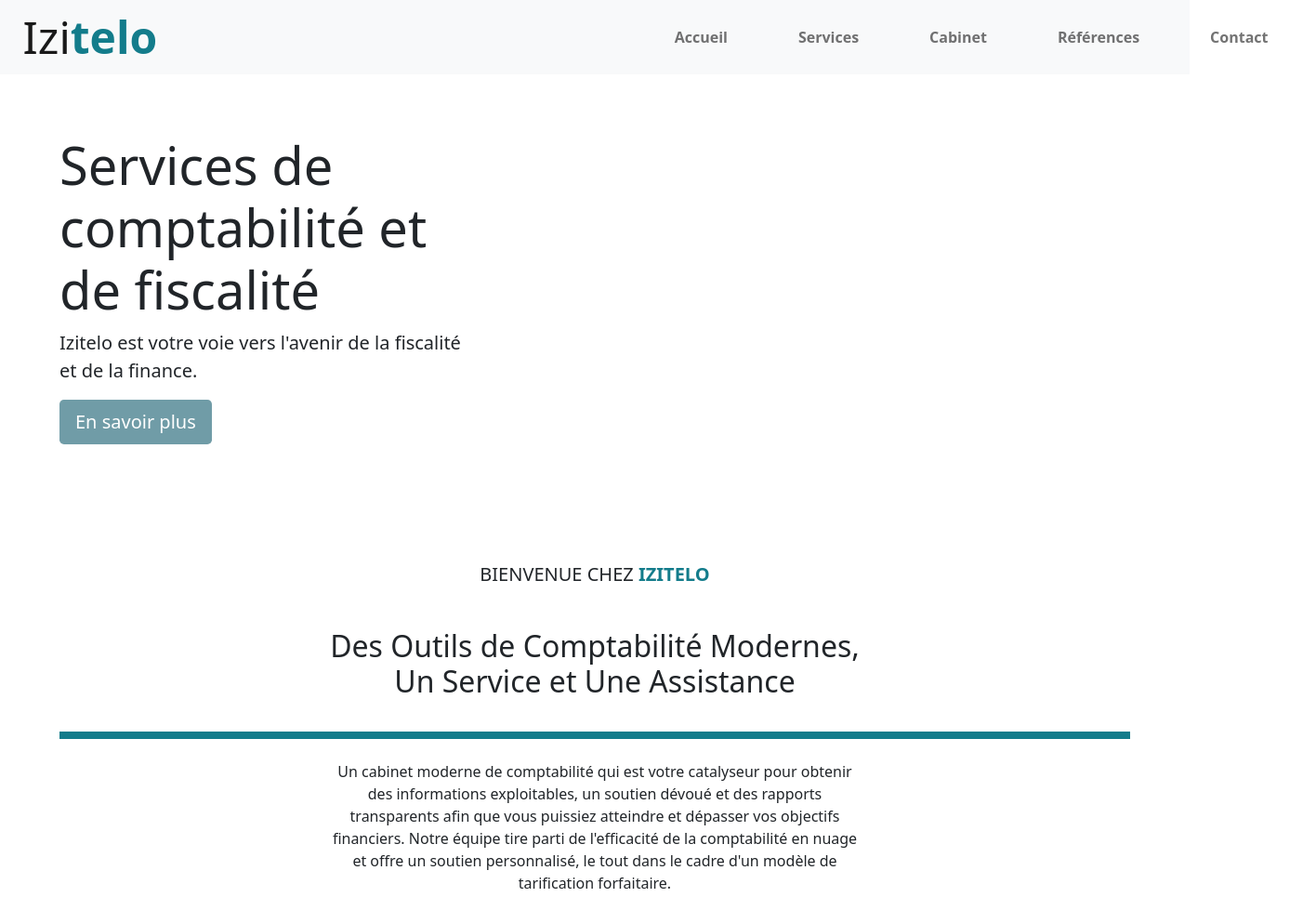
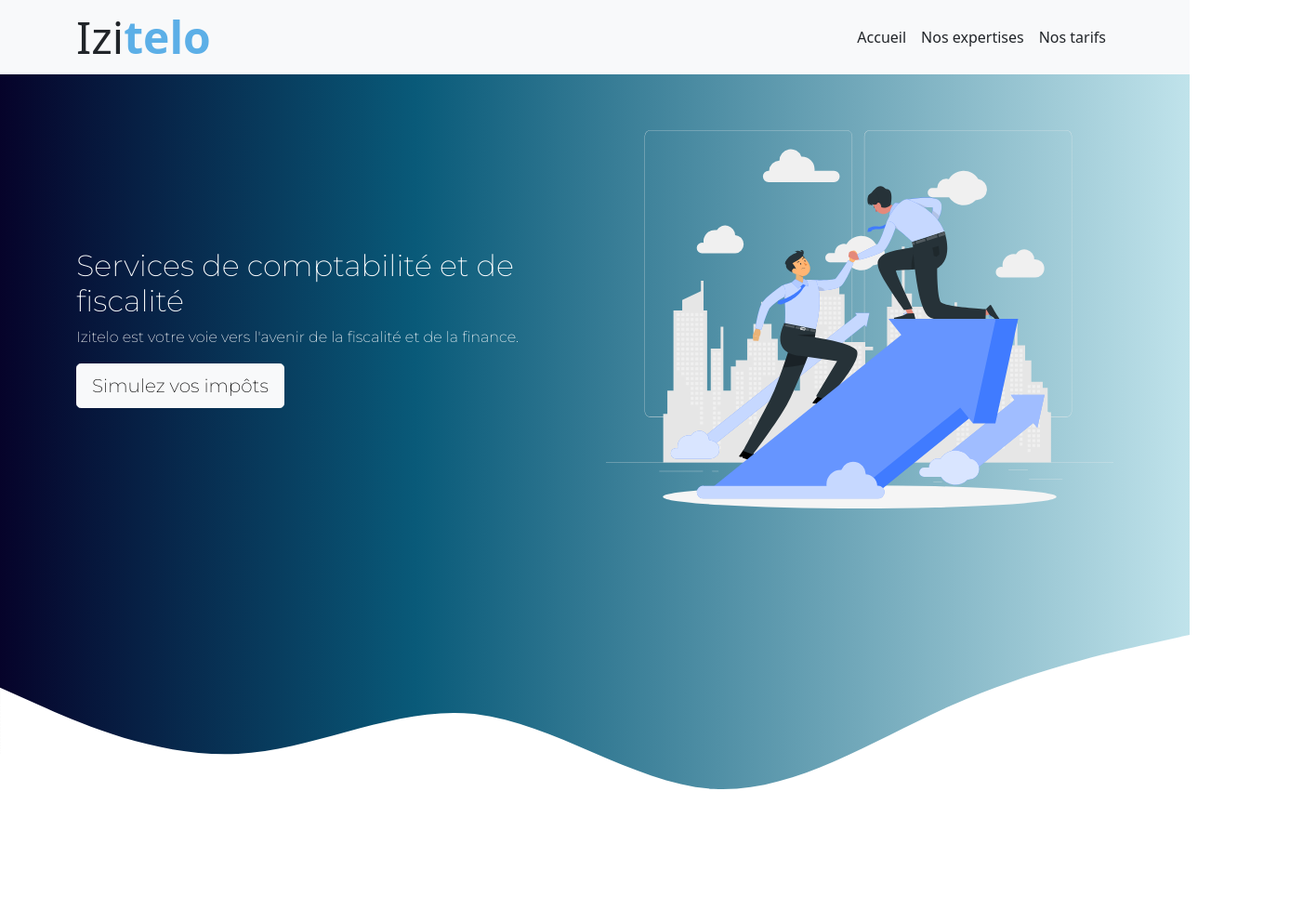
Before and after one commit to Piso02/izytelo, a plain HTML site: page index.html in a window 1280 px wide. Shown: the top 965 px of the page at 93% size, 1402 px wide, since content can reach past the window. After the commit the page ends 910 px from the top, so only its background shows below. Drawn offline with nearby package versions, Linux system fonts and the light colour scheme.

Commit message:
begining 2nd version

```diff
--- a/index.css
+++ b/index.css
@@ -1,7 +1,12 @@
+
+html, body {
+    height: 100%;
+}
+
 
 /* logo izytelo */
 span.logo {
-    color: #137C8B;
+    color: #5CAFE7;
     font-weight: bold;
 }
 
@@ -11,10 +16,12 @@ nav {
 }
 a.navbar-brand {
     font-size: 3em;
+    color: inherit;
 }
     /* nav-link list */
     a.nav-link {
-        font-weight: bold;
+        text-decoration: none;
+        color: inherit;
     }
     a.nav-link:hover {
         font-weight: normal;
@@ -22,67 +29,24 @@ a.navbar-brand {
         border-right:none;
         border-left:none;
         border-top: none;
+        color: inherit;
     }
 
-    /* media queries navbar */
-        /*on max size*/
-        @media screen and (min-width:600px) {
-            .collapse.navbar-collapse {
-                margin-left: 40%;
-            }
-            a.navbar-brand {
-                padding-left: 1%;
-            }
-            .nav-item {
-                padding-left: 30px;
-                padding-right: 30px;
-            }
-        }
-        /*on min size*/
-        @media screen and (max-width:600px)  {
-            a.navbar-brand {
-                font-size: 2em;
-            }
-            a.nav-link {
-                background-color: #B8CBD0;
-            }
-        }
+/* gradient */
+.gradient {
+    background: rgb(6,3,42);
+    background: linear-gradient(90deg, rgba(6,3,42,1) 0%, rgba(9,90,121,1) 35%, rgba(192,227,235,1) 100%);
+    }
 
-/* landing page */
-    /*.jumbotron {
-        width: 100%;
-        height: 70%;
-        background-position: center center;
-        background-size: cover;
-        /*background-image: url(img/banner.jpg);
-    } */
-        .jumbotron {
-            padding-left: 0%;
-        }
-    /* writed content */
-        /* media queries container-jumbo */
-            /*on max size*/
-            @media screen and (min-width:600px) {
-            .container-jumbo {
-                margin-top: 5%;
-                padding-left: 5%;
-                width: 40%;
-            }
-        }
-            /*on min size*/
-        @media screen and (max-width:600px)  {
-            .container-jumbo {
-                margin-top: 5%;
-                padding-left: 5%;
-                width: 70%;
-            }
-        }
-        a.btn.btn-lg {
-            background-color: #709CA7;
-            color: white;
-        }
+/*landing page*/
+.page-header {
+    margin-top: 4rem;
+    color: white;
+    font-family: 'Montserrat', sans-serif;;
+}
 
-/* container-about */
+
+/* container-about
     .container-about {
         margin-top: 10%;
         padding-left: 5%;
@@ -106,21 +70,21 @@ a.navbar-brand {
             width: 50%;
             margin: 0 auto;
         }
-            /*on min size*/
+            /*on min size
         @media screen and (max-width:600px)  {
             .p.about-landing {
                 width: 100%;
             }
         }
 
-/* Grid */
+/* Grid
     .container-grid {
         margin-top: 7%;
         padding-left: 5%;
         margin-bottom: 7%;
     }
 
-    /* card */
+    /* card
     div.col-sm {
         text-align: center;
     }
@@ -134,7 +98,7 @@ a.navbar-brand {
         height: auto;
         margin-bottom: 8%;
     }
-            /*on min size */
+            /*on min size
         @media screen and (max-width:600px)  {
             .img-fluid {
                 max-width: 40%;
@@ -150,13 +114,13 @@ a.navbar-brand {
         font-weight: bold;
     }
 
-/* Quotes */
+/* Quotes
     .card {
         max-width: 70%;
         margin: 0 auto;
     }
 
-/* Footer */
+/* Footer
     .footer {
         margin-top: 10%;
     }
--- a/index.html
+++ b/index.html
@@ -1,8 +1,18 @@
 <html>
     <head>
+        <!-- character parameter -->
+        <meta charset="UTF-8"/>
+        <meta name="viewport" content="width=device-width, initial-scale=1.0"/>
+
+        <title>izitelo.co</title>
+
         <!--Bootstrap link-->
         <link href="https://cdn.jsdelivr.net/npm/bootstrap@5.0.2/dist/css/bootstrap.min.css" rel="stylesheet" integrity="sha384-EVSTQN3/azprG1Anm3QDgpJLIm9Nao0Yz1ztcQTwFspd3yD65VohhpuuCOmLASjC" crossorigin="anonymous">
-        <script src="https://cdn.jsdelivr.net/npm/bootstrap@5.0.2/dist/js/bootstrap.bundle.min.js" integrity="sha384-MrcW6ZMFYlzcLA8Nl+NtUVF0sA7MsXsP1UyJoMp4YLEuNSfAP+JcXn/tWtIaxVXM" crossorigin="anonymous"></script>
+
+        <!-- Fonts -->
+        <link rel="preconnect" href="https://fonts.googleapis.com">
+        <link rel="preconnect" href="https://fonts.gstatic.com" crossorigin>
+        <link href="https://fonts.googleapis.com/css2?family=Montserrat:wght@200&display=swap" rel="stylesheet">
 
         <!-- Font awesome -->
         <script src="https://kit.fontawesome.com/3b30f0b2e5.js" crossorigin="anonymous"></script>
@@ -11,49 +21,52 @@
         <link href="index.css" rel="stylesheet">
     </head>
     <body>
+
         <!--Navbar-->
-        <nav class="navbar navbar-expand-lg navbar-light bg-light">
-            <div class="container-fluid">
+        <nav class="navbar navbar-expand-lg bg-light fixed-top">
+          <div class="container">
               <a class="navbar-brand" href="#">Izi<span class="logo">telo</span></a>
-              <button class="navbar-toggler" type="button" data-bs-toggle="collapse" data-bs-target="#navbarSupportedContent" aria-controls="navbarSupportedContent" aria-expanded="false" aria-label="Toggle navigation">
+              <button class="navbar-toggler navbar-light" type="button" data-bs-toggle="collapse" data-bs-target="#navbarNav" aria-controls="navbarNav" aria-expanded="false" aria-label="Toggle navigation">
                 <span class="navbar-toggler-icon"></span>
               </button>
-              <div class="collapse navbar-collapse" id="navbarSupportedContent">
-                <ul class="navbar-nav me-auto mb-2 mb-lg-0">
+            <div class="collapse navbar-collapse justify-content-end" id="navbarNav">
+              <ul class="navbar-nav">
                 <li class="nav-item">
-                    <a class="nav-link" aria-current="page" href="#">Accueil</a>
+                  <a class="nav-link active" aria-current="page" href="#">Accueil</a>
                 </li>
                 <li class="nav-item">
-                    <a class="nav-link" aria-current="page" href="#">Services</a>
+                  <a class="nav-link" href="#">Nos expertises</a>
                 </li>
                 <li class="nav-item">
-                    <a class="nav-link" aria-current="page" href="#">Cabinet</a>
-                  </li>
-                  <li class="nav-item">
-                    <a class="nav-link" aria-current="page" href="#">Références</a>
-                  </li>
-                  <li class="nav-item">
-                    <a class="nav-link" aria-current="page" href="#">Contact</a>
+                  <a class="nav-link" href="#">Nos tarifs</a>
                 </li>
               </ul>
             </div>
           </div>
         </nav>
 
-        <!--jumbotron-->
-        <div class="jumbotron">
-          <div class="container-jumbo">
-            <h1 class="display-4">Services de comptabilité et de fiscalité</h1>
-            <p class="lead">
-              Izitelo est votre voie vers l'avenir de la fiscalité et de la finance.
-            </p>
-            <p class="lead">
-              <a class="btn btn-lg" href="#" role="button">En savoir plus</a>
-            </p>
+        <!-- Gradient background -->
+        <header class="page-header gradient">
+          <div class="container pt-3">
+            <div class="row align-items-center justify-content-center">
+              <div class="col-md-6">
+                <h2>Services de comptabilité et de fiscalité</h2>
+                <p>Izitelo est votre voie vers l'avenir de la fiscalité et de la finance.</p>
+                <button type="button" class="btn btn-light btn-lg">Simulez vos impôts</button>
+              </div>
+              <div class="col-md-6"><img src="img/Helping a partner-rafiki.svg" alt="header img"></div>
             </div>
           </div>
+          <svg xmlns="http://www.w3.org/2000/svg" viewBox="0 0 1440 320"><path fill="#fff" fill-opacity="1" d="M0,128L48,149.3C96,171,192,213,288,208C384,203,480,149,576,160C672,171,768,245,864,250.7C960,256,1056,192,1152,149.3C1248,107,1344,85,1392,74.7L1440,64L1440,320L1392,320C1344,320,1248,320,1152,320C1056,320,960,320,864,320C768,320,672,320,576,320C480,320,384,320,288,320C192,320,96,320,48,320L0,320Z"></path></svg>
+        </header>
 
-        <!-- About/landing-page-->
+        <!-- Bootstrap js -->
+        <script src="https://cdn.jsdelivr.net/npm/bootstrap@5.0.2/dist/js/bootstrap.bundle.min.js" integrity="sha384-MrcW6ZMFYlzcLA8Nl+NtUVF0sA7MsXsP1UyJoMp4YLEuNSfAP+JcXn/tWtIaxVXM" crossorigin="anonymous"></script>
+
+
+    <!--
+
+    About/landing-page
         <div class="container-about">
           <h5 class="display-7"> Bienvenue chez <span class="logo">Izitelo</h5>
           <h2>Des Outils de Comptabilité Modernes, <br>Un Service et Une Assistance</h2>
@@ -63,7 +76,7 @@
           </p>
         </div>
 
-        <!-- Grid -->
+       Grid
         <div class="container-grid">
           <div class="row">
             <div class="col-sm">
@@ -85,7 +98,7 @@
           </div>
         </div>
 
-        <!-- Quotes -->
+         Quotes
         <div class="card">
           <div class="card-header">
             Notre référence?
@@ -98,17 +111,17 @@
           </div>
         </div>
 
-        <!-- CSS Grid -->
+       CSS Grid -->
 
-        <!-- Footer -->
+        <!-- Footer
 <div class="footer">
 
   <footer class="text-white text-center text-lg-start bg-dark">
-    <!-- Grid container -->
+  Grid container
     <div class="container p-4">
-        <!--Grid row-->
+        Grid row
         <div class="row mt-4">
-                <!--Grid column-->
+                Grid column
                 <div class="col-lg-4 col-md-12 mb-4 mb-md-0">
                   <h5 class="text-uppercase mb-4">A propos</h5>
 
@@ -121,28 +134,28 @@
                     </p>
 
                   <div class="mt-4">
-                    <!-- Facebook -->
+                     Facebook
                     <a type="button" class="btn btn-floating btn-light btn-lg"><i class="fab fa-facebook-f"></i></a>
-                    <!-- Dribbble -->
+                     Dribbble
                     <a type="button" class="btn btn-floating btn-light btn-lg"><i class="fab fa-dribbble"></i></a>
-                    <!-- Twitter -->
+                     Twitter
                     <a type="button" class="btn btn-floating btn-light btn-lg"><i class="fab fa-twitter"></i></a>
-                    <!-- Google + -->
+                     Google +
                     <a type="button" class="btn btn-floating btn-light btn-lg"><i class="fab fa-google-plus-g"></i></a>
-                    <!-- Linkedin -->
+                     Linkedin
                   </div>
                 </div>
-                <!--Grid column-->
+                -Grid column-->
 
-                <!--Grid column-->
+                <!--Grid column
                 <div class="col-lg-4 col-md-6 mb-4 mb-md-0">
-                  <!-- search
+                   search
                   <h5 class="text-uppercase mb-4 pb-1">Search something</h5>
 
                   <div class="form-outline form-white mb-4">
                     <input type="text" id="formControlLg" class="form-control form-control-lg" />
                     <label class="form-label" for="formControlLg">Search</label>
-                  </div> -->
+                  </div>
 
                   <ul class="fa-ul" style="margin-left: 1.65em;">
                     <li class="mb-3">
@@ -156,9 +169,9 @@
                     </li>
                   </ul>
                 </div>
-                <!--Grid column-->
+                Grid column-->
 
-                <!--Grid column-->
+                <!--Grid column
                 <div class="col-lg-4 col-md-6 mb-4 mb-md-0">
                   <h5 class="text-uppercase mb-4">Heure de réception</h5>
 
@@ -175,22 +188,22 @@
                     </tbody>
                   </table>
                 </div>
-                <!--Grid column-->
+                Grid column
       </div>
-      <!--Grid row-->
+      Grid row-->
     </div>
     <!-- Grid container -->
 
-    <!-- Copyright -->
+    <!-- Copyright
     <div class="text-center p-3" style="background-color: rgba(0, 0, 0, 0.2);">
       © 2022 Copyright:
       <a class="text-white" href="https://mdbootstrap.com/">etaingina-website</a>
     </div>
-    <!-- Copyright -->
+     Copyright
   </footer>
 
 </div>
-<!-- End of .container -->
+End of .container -->
 
   </body>
 </html>
```
Lines whose indentation alone changed are shown as unchanged.
